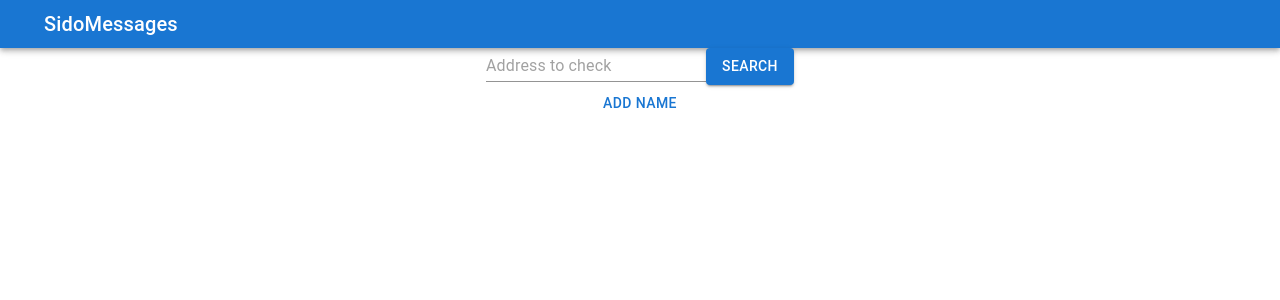
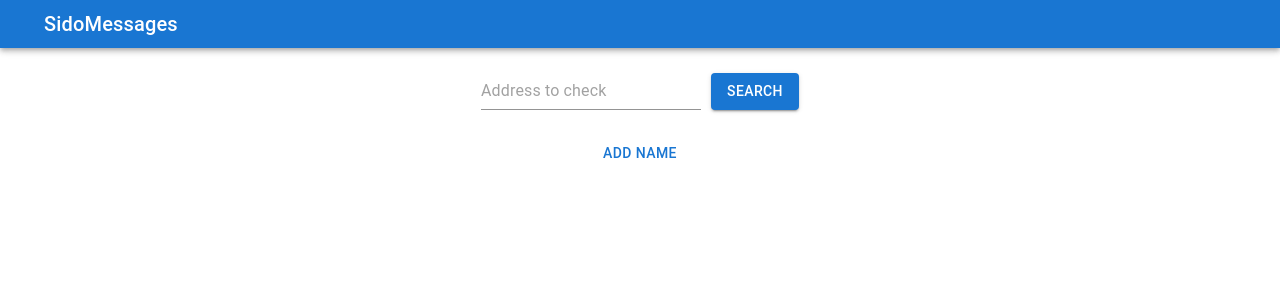
Before and after one commit to pdo-ndl-2022/web3, a React (Vite) app: page / in a window 1280 px wide. Shown: the top 300 px of the page. Built offline with nearby package versions, Linux system fonts and the light colour scheme.

Commit message:
fix: improved ui and errors check

```diff
--- a/src/App.tsx
+++ b/src/App.tsx
@@ -69,7 +69,7 @@ function App() {
 
   return (
     <>
-      <Box sx={{ flexGrow: 1 }}>
+      <Box sx={{ flexGrow: 1, overflowX: 'none' }}>
         <AppBar position="static">
           <Toolbar variant="dense">
             <IconButton
--- a/src/components/Search.tsx
+++ b/src/components/Search.tsx
@@ -1,6 +1,7 @@
 import {
   Alert,
   Button,
+  FormControl,
   Input,
   Snackbar,
   Stack,
@@ -14,30 +15,39 @@ export const Search = ({ contract }: any) => {
   const {
     register,
     handleSubmit,
-    watch,
     formState: { errors },
   } = useForm();
   const onSubmit = async (data: any) =>
     setUsername(await contract.members(data.address));
 
   return (
-    <form onSubmit={handleSubmit(onSubmit)}>
-      {/* <Stack direction={'row'} spacing={2} sx={{ marginY: '50px' }}> */}
+    <>
+      <FormControl
+        component={'form'}
+        onSubmit={handleSubmit(onSubmit)}
+        sx={{
+          paddingY: '25px',
+          display: 'flex',
+          flexDirection: 'row',
+        }}
+      >
         <Input
           placeholder="Address to check"
           {...register('address', { required: true })}
         />
-      <Button type={'submit'} variant="contained">
+        <Button type={'submit'} variant="contained" sx={{ marginLeft: '10px' }}>
           Search
         </Button>
-      <Snackbar open={username != null} autoHideDuration={4000}>
-        <Alert severity="info" sx={{ width: '100%' }}>
+      </FormControl>
+      {errors.address && <Alert severity="error">Address is required</Alert>}
+      {username && !errors.address && (
+        <Alert severity="info">
           This address is{' '}
           <Typography component="span" sx={{ fontWeight: 'bold' }}>
             {username}
           </Typography>
         </Alert>
-      </Snackbar>
-    </form>
+      )}
+    </>
   );
 };
```
Lines whose indentation alone changed are shown as unchanged.
